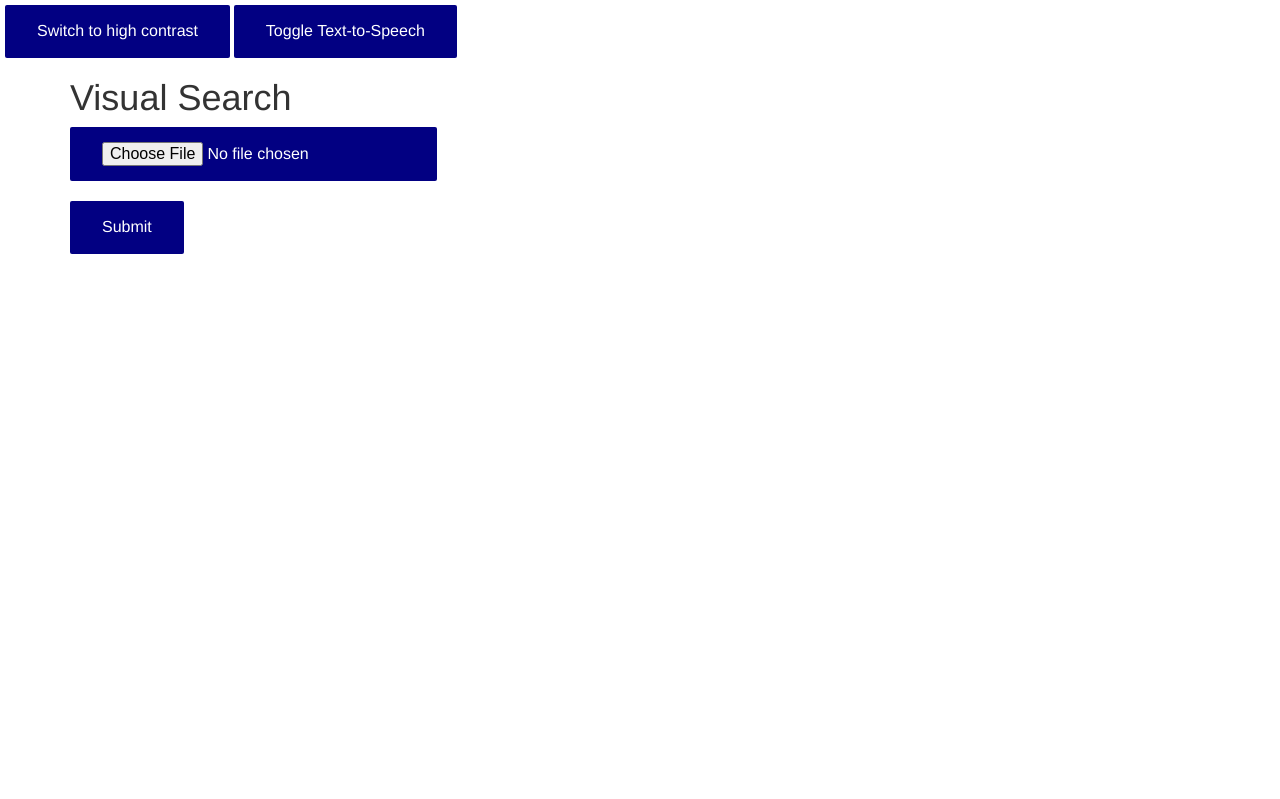
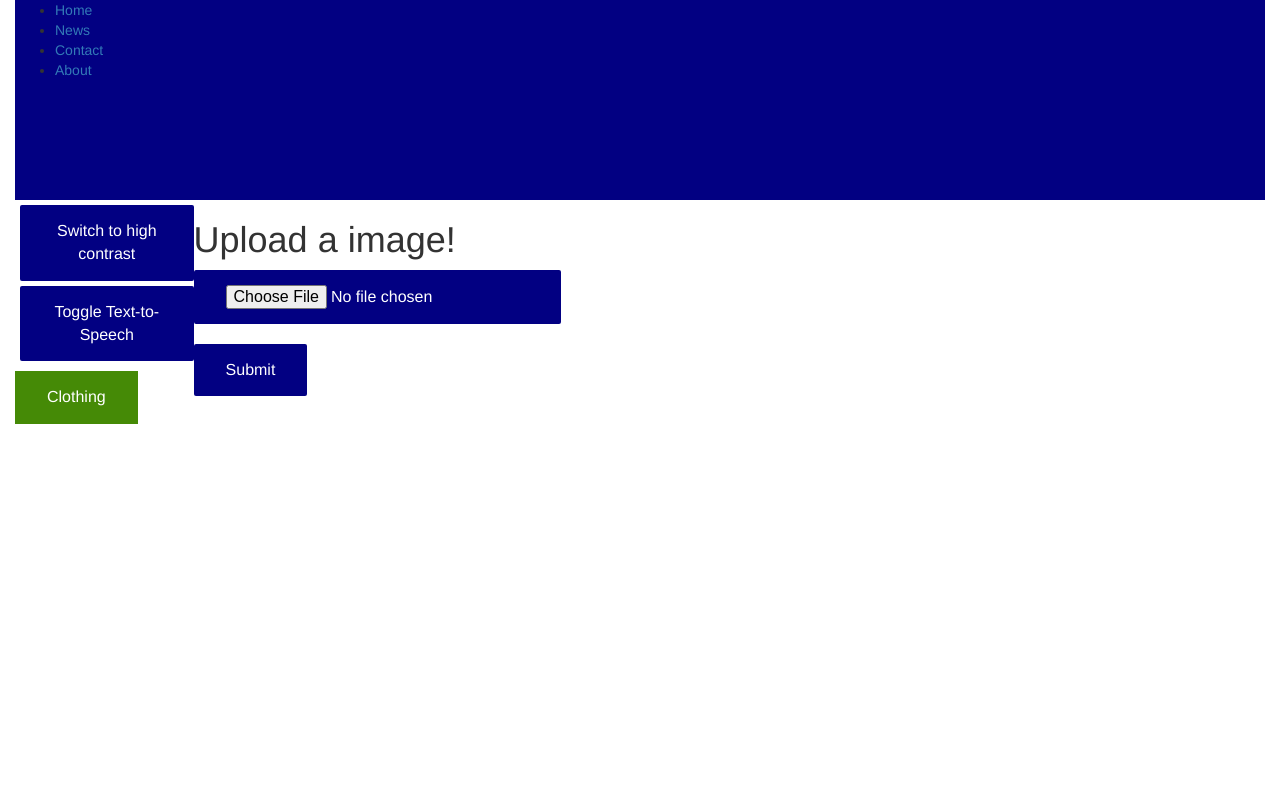
Before and after one commit to TomSchreur/Project-D-Groep-3, a Flask app: page / in a window 1280 px wide. Run offline with Flask 2, Linux system fonts and the light colour scheme; some libraries are stand-ins or nearby versions.

Commit message:
front-end
css file
Template navbar vervangen met die van boaz.
back end van selecteer categorie moet nog gedaan worden.

```diff
--- /dev/null
+++ b/static/homepage.css
@@ -0,0 +1,209 @@
+.container{
+    display: grid;
+    height: 100vh;
+    width: 100vw;
+    grid-template-columns: 0.5fr 1fr 1fr 1fr;
+    grid-template-rows: 1.5fr 1.5fr 1.5fr 1.5fr;
+    grid-template-areas:
+    'header header header header'
+    'menu main main main'
+    'menu footer footer footer';
+}
+.header{
+    grid-area: header;
+    background: #020082;
+}
+
+/* MENU */
+
+.menu{
+    grid-area: menu;
+}
+
+.button-tts {
+    margin-top: 5px;
+    margin-left: 5px;
+    background-color: #020082; /* bol.com blue*/
+    border: none;
+    color: white;
+    padding: 15px 32px;
+    text-align: center;
+    text-decoration: none;
+    display: inline-block;
+    font-size: 16px;
+    border-radius: 2px;
+}
+
+.button-tts:focus {
+    color: #020069;
+    box-shadow: inset 1px 1px 4px #222;
+    transform: translateY(1px);
+}
+
+.button-contrast {
+    margin-top: 5px;
+    margin-left: 5px;
+    background-color: #020082; /* bol.com blue*/
+    border: none;
+    color: white;
+    padding: 15px 32px;
+    text-align: center;
+    text-decoration: none;
+    display: inline-block;
+    font-size: 16px;
+    border-radius: 2px;
+}
+
+.button-contrast:focus {
+    color: #020069;
+    box-shadow: inset 1px 1px 4px #222;
+    transform: translateY(1px);
+}
+
+.dropdown-clothing {
+position: relative;
+display: inline-block;
+}
+
+.content-clothing {
+display: none;
+position: absolute;
+background-color: #f1f1f1;
+min-width: 160px;
+box-shadow: 0px 8px 16px 0px rgba(0,0,0,0.2);
+z-index: 1;
+}
+
+.content-clothing .button {
+color: black;
+padding: 12px 16px;
+text-decoration: none;
+display: block;
+}
+
+.clothing {
+    background-color: #458a06;
+    color: white;
+    padding: 15px 32px;
+    font-size: 16px;
+    border: none;
+    text-align: center;
+    text-decoration: none;
+    display: inline-block;
+
+}
+
+.content-clothing select:hover{
+    background-color: #ddd;
+}
+
+.dropdown-clothing:hover .content-clothing {
+    display: block;
+}
+
+
+/* MAIN */
+.main{
+    grid-area: main;
+
+}
+.product-list .product-card {
+    display: none;
+}
+
+.product-list .product-card:nth-child(1){
+    display: inline-block;
+}
+.product-list .product-card:nth-child(2){
+    display: inline-block;
+}
+.product-list .product-card:nth-child(3){
+    display: inline-block;
+}
+.product-list .product-card:nth-child(4){
+    display: inline-block;
+}
+.product-list .product-card:nth-child(5){
+    display: inline-block;
+}
+.product-list .product-card:nth-child(6){
+    display: inline-block;
+}
+
+
+
+/* Product card, list, container */
+.product-list {
+    display: grid;
+    grid-template-columns: auto auto auto;
+    column-gap: 10px;
+    row-gap: 40px;
+}
+
+.product-card{
+    background-color: white;
+    width: 350px;
+    height: 450px;
+    border-radius: 25px;
+    padding: 1em;
+    max-width: 100%;
+    border-style: solid;
+    word-wrap: break-word;
+}
+
+.product-card .img{
+    padding-top: 5px;
+    width: 300px;
+    height: 300px;
+}
+
+.product-card .text{
+    font-weight: bold;
+    text-align: left;
+    font-size: larger;
+}
+
+.product-card .text .price{
+    padding-top: 5px;
+
+}
+
+.product-card:hover{
+    transform: scale(1.5);
+}
+
+
+/* figure {
+    display: table;
+}
+figcaption {
+    display: table-caption; caption-side: bottom;
+} */
+
+/* .product-list{
+    background-color: green;
+} */
+
+
+.showmorebutton {
+    position: relative;
+    left: 50%;
+}
+
+.button {
+    background-color: #020082; /* bol.com blue*/
+    border: none;
+    color: white;
+    padding: 15px 32px;
+    text-align: center;
+    text-decoration: none;
+    display: inline-block;
+    font-size: 16px;
+    border-radius: 2px;
+}
+
+.button:focus {
+    color: #020069;
+    box-shadow: inset 1px 1px 4px #222;
+    transform: translateY(1px);
+}
--- a/templates/index.html
+++ b/templates/index.html
@@ -2,94 +2,51 @@
 <html>
 
 <head>
+    <link rel="stylesheet" href="https://maxcdn.bootstrapcdn.com/bootstrap/3.3.7/css/bootstrap.min.css">
 
-    <link rel="stylesheet" href="https://maxcdn.bootstrapcdn.com/bootstrap/3.3.7/css/bootstrap.min.css">
-    <script src="C:\Users\ibrah\OneDrive\Documenten\GitHub\Project-D-Groep-3\server.py"></script>
-
-    <style>
-        figure {
-            display: table;
-        }
-        figcaption {
-            display: table-caption; caption-side: bottom;
-        }
-
-        .showmorebutton {
-            position: relative;
-            left: 50%;
-        }
-
-        .button {
-            background-color: #020082; /* bol.com blue*/
-            border: none;
-            color: white;
-            padding: 15px 32px;
-            text-align: center;
-            text-decoration: none;
-            display: inline-block;
-            font-size: 16px;
-            border-radius: 2px;
-        }
-
-        .button:focus {
-            color: #020069;
-            box-shadow: inset 1px 1px 4px #222;
-            transform: translateY(1px);
-        }
-
-        .button-up {
-            margin-top: 5px;
-            background-color: #020082; /* bol.com blue*/
-            border: none;
-            color: white;
-            padding: 15px 32px;
-            text-align: center;
-            text-decoration: none;
-            display: inline-block;
-            font-size: 16px;
-            border-radius: 2px;
-        }
-
-        .button-up:focus {
-            color: #020069;
-            box-shadow: inset 1px 1px 4px #222;
-            transform: translateY(1px);
-        }
-
-
-        .button-up2 {
-            margin-top: 5px;
-            margin-left: 5px;
-            background-color: #020082; /* bol.com blue*/
-            border: none;
-            color: white;
-            padding: 15px 32px;
-            text-align: center;
-            text-decoration: none;
-            display: inline-block;
-            font-size: 16px;
-            border-radius: 2px;
-        }
-
-        .button-up2:focus {
-            color: #020069;
-            box-shadow: inset 1px 1px 4px #222;
-            transform: translateY(1px);
-        }
-
-
-    </style>
+    <link rel="stylesheet" type="text/css" href="{{ url_for('static', filename='homepage.css') }}">
 </head>
-
-<header>
-    <button class="button-up2" onclick="window.location.href='/high-contrast/'">Switch to high contrast</button>
-    <button class="button-up" onclick="setTTS()">Toggle Text-to-Speech</button>
-</header>
+<script type="text/javascript">
+    var tts = false;
+    var selectShirt = false;
+    var countProduct = 0;
+    var product= Audio;
+</script>
 
 <body>
 
     <div class="container">
-        <h1>Visual Search</h1>
+
+        <div class="header">
+            <ul>
+                <!-- Temp, replace boaz navbar -->
+                <li><a href="default.asp">Home</a></li>
+                <li><a href="news.asp">News</a></li>
+                <li><a href="contact.asp">Contact</a></li>
+                <li><a href="about.asp">About</a></li>
+              </ul>
+        </div>
+
+        <div class="menu">
+            <button class="button-contrast" onclick="window.location.href='/high-contrast/'">Switch to high contrast</button>
+            <button class="button-tts" onclick="setTTS()">Toggle Text-to-Speech</button>
+            <p> </p>
+            <div class="dropdown-clothing">
+                <button class="clothing">Clothing</button>
+                <div class="content-clothing">
+                    <button class="select-shirt" onclick="">Select shirts</button>
+                    <button class="select-sweater">Select sweaters</button>
+                    <button class="select-jeans">Select jeans</button>
+                    <button class="select-pants">Select pants</button>
+                </div>
+            </div>
+
+
+        </div>
+
+        <div class="main">
+            <h1>Upload a image!</h1>
+
             <form method="POST" enctype="multipart/form-data">
 
                 <input type="file" class="button" name="query_img" >
@@ -111,34 +69,47 @@
             {% endif %}
 
             {% if scores %}
-            <h2>Results:</h2>
+            <h2>Your image returned these products:</h2>
             {% endif %}
 
+            <div class="product-container">
+
+                <div class="product-list">
                     {% for score in scores %}
-            <figure style="float: left; margin-right: 20px; margin-bottom: 20px;">
+
+                    <script type="text/javascript">
+                        countProduct++;
+                        console.log(countProduct);
+                    </script>
+
+                        <div class="product-card">
+                            <div class="text">
+                                <p class="name">{{ score[2] }}</p>
+                            </div>
                             <a href="{{ score[5] }}" target="_blank">
-                    <img id ="{{ score[4] }}" onmouseover= play(this.id) onmouseout="pause()" src="{{ score[1] }}" height="200px">
+                                <img class ="img" id ="{{score[4]}}" onmouseover= play(this.id) onmouseout="pause()" src="{{ score[1] }}"  height="200px">
                             </a>
-                <figcaption>{{ score[2] }}</figcaption>
-                <figcaption>Price: €{{score[3]}}</figcaption>
+                            <div class="text">
+                                <p class="price">Price: €{{score[3]}} </p>
+                            </div>
+                        </div>
+
                         <audio>
-                    <source src="{{ score[5] }}" />
+                            <source src="{{score[5]}}" />
                         </audio>
-            </figure>
 
                     {% endfor %}
+                </div>
+
+            </div>
+
+        </div>
 
 
         <script type="text/javascript">
-                var tts = false;
             function setTTS(){
                 tts = !tts;
-                    console.log(tts)
             }
-                console.log(tts)
-
-
-                var product= Audio;
             function play(id){
                 if (tts) {
                     product = new Audio(id);
@@ -150,9 +121,11 @@
                     product.pause();
                 }
             }
-
+            function showShirts(){
+                selectShirt = !selectShirt;
+                console.log(selectShirt);
+            }
         </script>
-
     </div>
 
     </body>
```
Also changed, not shown: other parts of templates/index.html (+3 -1 lines). Lines whose indentation alone changed are shown as unchanged.
